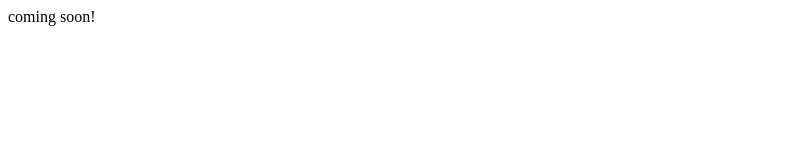
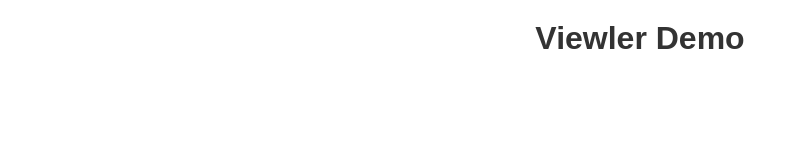
Before and after one commit to blobbybilb/viewler, a plain HTML site: page site/index.html in a window 1280 px wide. Shown: the whole page, without its empty margins (0-799 px from the left). Drawn offline with Linux system fonts and the light colour scheme.

Commit message:
Update index.html

```diff
--- a/site/index.html
+++ b/site/index.html
@@ -1 +1,22 @@
-coming soon!
+<!DOCTYPE html>
+<html>
+  <head>
+    <title>Hello World Extension</title>
+    <style>
+      body {
+        font-family: Arial, sans-serif;
+        text-align: center;
+      }
+
+      h1 {
+        color: #333;
+        margin-top: 20px;
+      }
+    </style>
+    <script src="popup.js"></script>
+  </head>
+  <body>
+    <h1>Viewler Demo</h1>
+    <script src="add-rulers.js"></script>
+  </body>
+</html>
```
